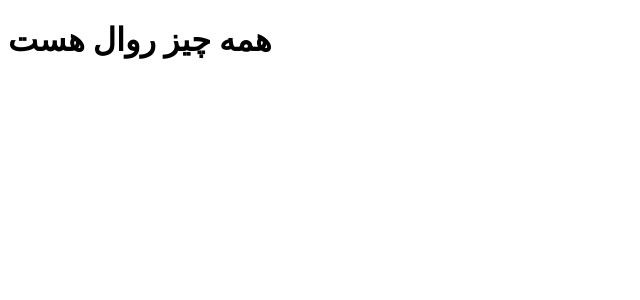
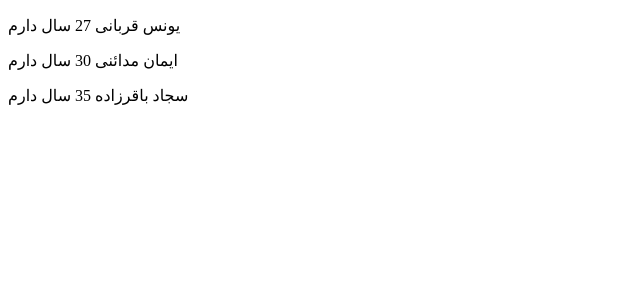
Before and after one commit to JasonJafari/TOP-learnReact, a React (Create React App) app in the folder 001-person-manager/: page / in a window 1280 px wide. Shown: the top 300 px of the page, without its empty margins (0-640 px from the left). Built offline with nearby package versions, Linux system fonts and the light colour scheme.

Commit message:
03-CreateComponentsWithStateAndProps

```diff
--- a/001-person-manager/src/App.jsx
+++ b/001-person-manager/src/App.jsx
@@ -1,13 +1,21 @@
-import React ,{ Component }from 'react';
+import React, { Component } from "react";
+import Persons from "./components/Person/Persons";
 
 class App extends Component {
-    state = {  }
+    state = {
+        persons: [
+            { firstname: "یونس", lastname: "قربانی", age: 27 },
+            { firstname: "ایمان", lastname: "مدائنی", age: 30 },
+            { firstname: "سجاد", lastname: "باقرزاده", age: 35 }
+        ]
+    };
     render() {
+        const { persons } = this.state;
         return (
             <div>
-                <h1>همه چیز روال هست</h1>
+                <Persons persons={persons} />
             </div>
-         );
+        );
     }
 }
 
--- /dev/null
+++ b/001-person-manager/src/components/Person/Person.jsx
@@ -0,0 +1,11 @@
+import React from "react";
+
+const Person = ({ firstname, lastname, age }) => {
+    return (
+        <div>
+            <p>{`${firstname} ${lastname} ${age} سال دارم`}</p>
+        </div>
+    );
+};
+
+export default Person;
--- /dev/null
+++ b/001-person-manager/src/components/Person/Persons.jsx
@@ -0,0 +1,18 @@
+import React from "react";
+import Person from "./Person";
+
+const Persons = ({ persons }) => {
+    return (
+        <div>
+            {persons.map(person => (
+                <Person
+                    firstname={person.firstname}
+                    lastname={person.lastname}
+                    age={person.age}
+                />
+            ))}
+        </div>
+    );
+};
+
+export default Persons;
```
